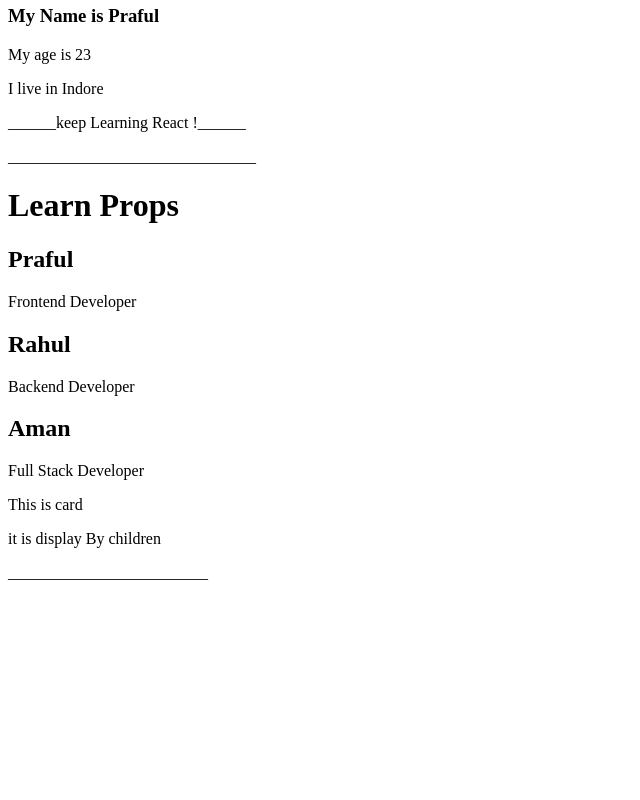
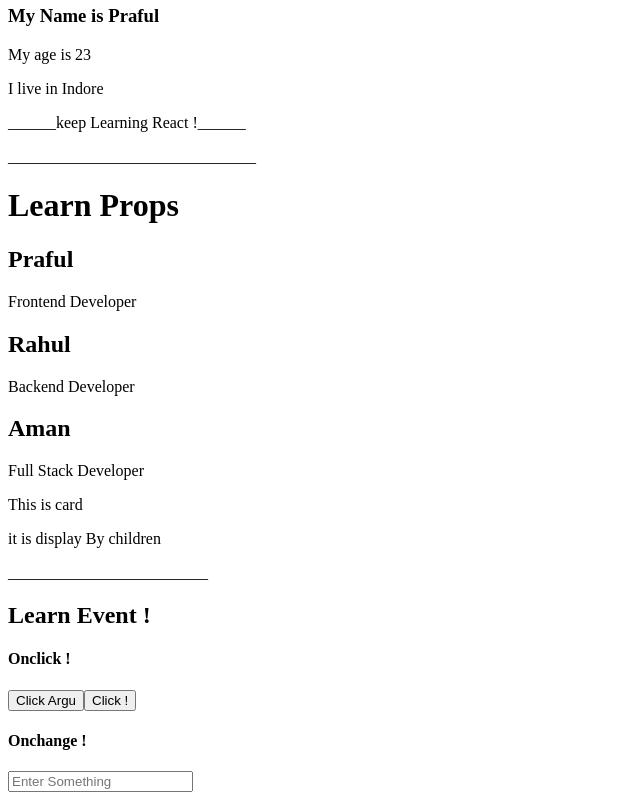
Before and after one commit to prafulM23/react-learning-journey, a React (Vite) app: page / in a window 1280 px wide. Shown: the part 458-1258 px from the top of the page, without its empty margins (0-640 px from the left). Before the commit the page ends 1048 px from the top, so only its background shows below. Built offline with nearby package versions, Linux system fonts and the light colour scheme.

Commit message:
day 3 : Learn Event OnChange & OnClick

```diff
--- a/src/App.jsx
+++ b/src/App.jsx
@@ -1,4 +1,5 @@
 import LearnComponent from "./components/learn_component"
+import LearnEvent from "./components/learn_event"
 import LearnJsx from "./components/learn_jsx"
 import LearnProps from "./components/learn_props"
 
@@ -9,6 +10,7 @@ const App = () => {
       <LearnJsx />
       <LearnComponent />
       <LearnProps />
+      <LearnEvent />
     </>
   )
 }
--- /dev/null
+++ b/src/components/learn_event.jsx
@@ -0,0 +1,27 @@
+const handleEvent = (name) => {
+    console.log(`Hello ${name}`)
+}
+
+const handleEvent2 = () => {
+    console.log("Hello Words")
+}
+
+const handleChange = (e) => {
+    console.log(e.target.value)
+}
+
+
+const LearnEvent = () => {
+    return (
+        <>
+            <h2>Learn Event !</h2>
+            <h4>Onclick !</h4>
+            <button onClick={() => handleEvent("praful")}>Click Argu</button>
+            <button onClick={handleEvent2}>Click !</button>
+            <h4>Onchange !</h4>
+            <input type="text" placeholder="Enter Something" onChange={handleChange} />
+        </>
+    )
+}
+
+export default LearnEvent
```
